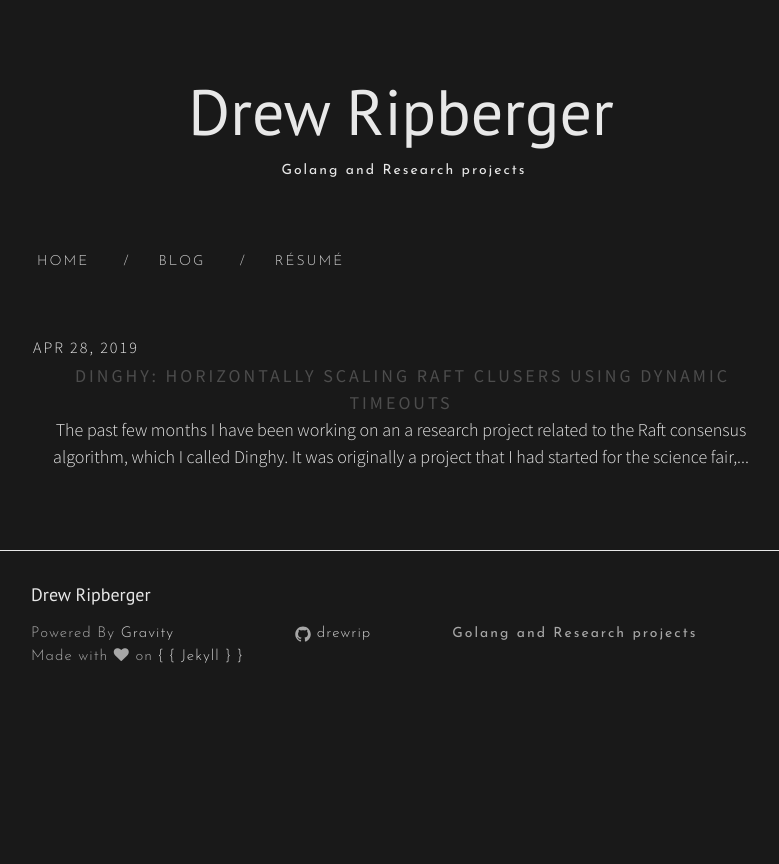
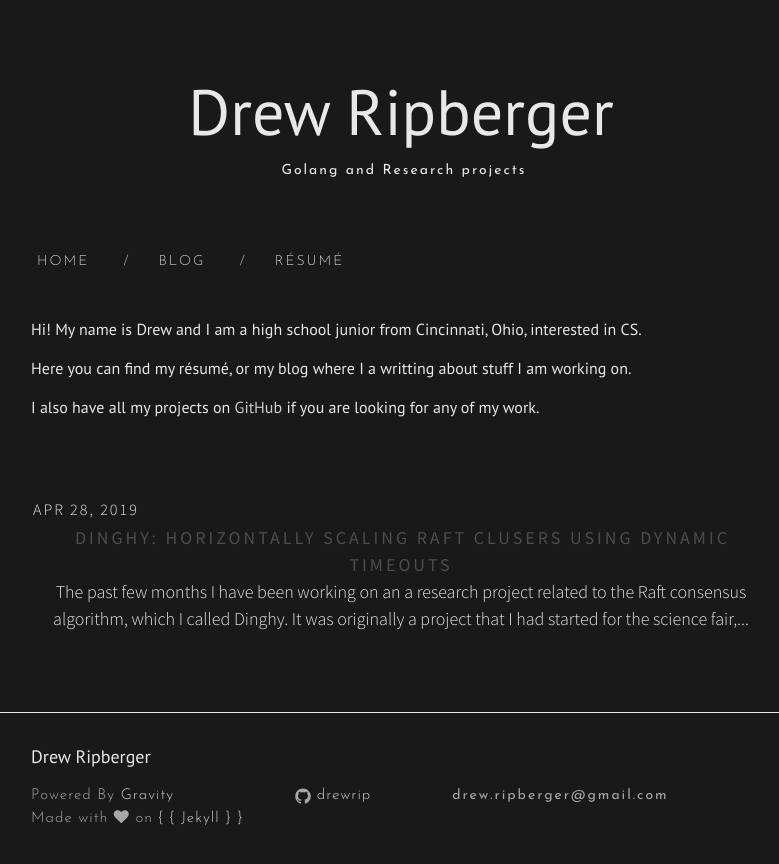
Before and after one commit to drewrip/drewrip.github.io, a Jekyll site: the page built from index.md, in a window 1280 px wide. Shown: the top 864 px of the page, without its empty margins (239-1018 px from the left). Built offline with Jekyll 4.4.1, drawn with Linux system fonts in a browser that asks for light colours; nearby versions of some CDN libraries.

Commit message:
added home page text

```diff
--- a/_includes/footer.html
+++ b/_includes/footer.html
@@ -31,7 +31,7 @@
       </div>
 
       <div class="footer-col footer-col-3 site-description">
-        <p>{{ site.description }}</p>
+        <p>{{ site.email }}</p>
       </div>
     </div>
 
--- a/index.md
+++ b/index.md
@@ -2,8 +2,16 @@
 layout: default
 ---
 
+<div style="padding-top: 5vh"></div>
+
+Hi! My name is Drew and I am a high school junior from Cincinnati, Ohio, interested in CS.
+
+Here you can find my résumé, or my blog where I a writting about stuff I am working on.
+
+I also have all my projects on [GitHub](https://github.com/drewrip) if you are looking for any of my work.
+
 <div class="home">
-  {% for post in site.posts%}
+{% for post in site.posts%}
   <div class="post postContent">
     <div  class="postDate"><time datetime="{{ post.date | date_to_xmlschema }}" itemprop="datePublished">{{ post.date | date: "%b %-d, %Y" }}</time>
     </div>
```
